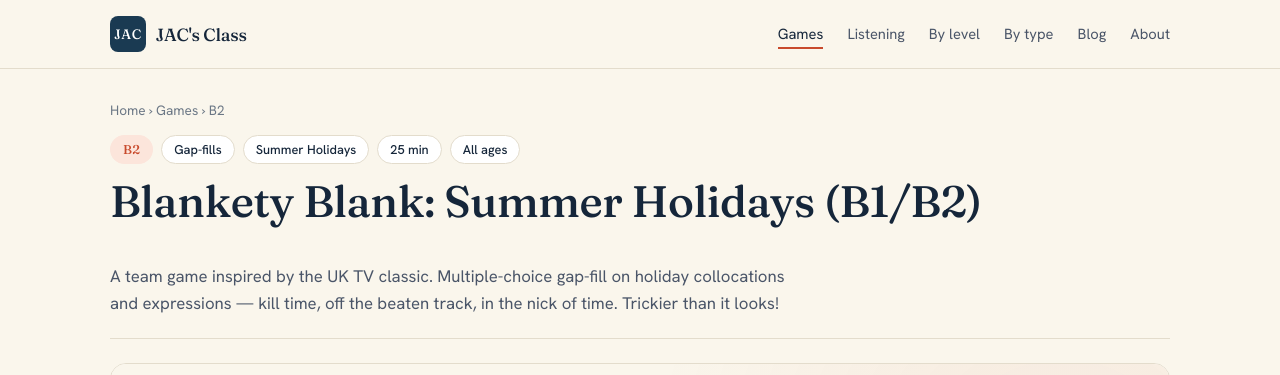
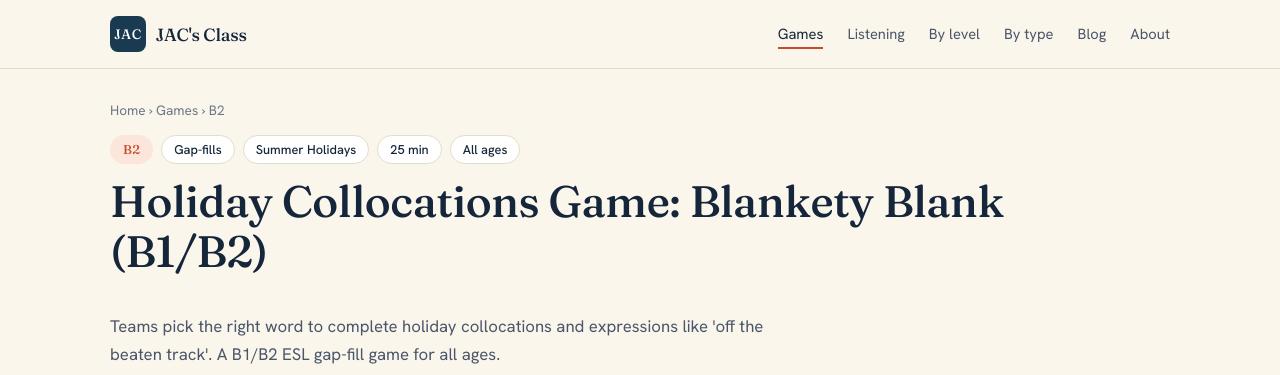
Before and after one commit to cameron2507-png/jaceslclass, an Astro site: page /games/blankety-blank-summer-b1b2 in a window 1280 px wide. Shown: the top 375 px of the page. Built offline with nearby package versions, Linux system fonts and the light colour scheme; Astro itself is replaced by a stand-in of ours.

Commit message:
Improve title and description for SEO: blankety-blank-summer-b1b2.md

```diff
--- a/src/content/games/blankety-blank-summer-b1b2.md
+++ b/src/content/games/blankety-blank-summer-b1b2.md
@@ -1,6 +1,6 @@
 ---
-title: "Blankety Blank: Summer Holidays (B1/B2)"
-description: "A team game inspired by the UK TV classic. Multiple-choice gap-fill on holiday collocations and expressions — kill time, off the beaten track, in the nick of time. Trickier than it looks!"
+title: "Holiday Collocations Game: Blankety Blank (B1/B2)"
+description: "Teams pick the right word to complete holiday collocations and expressions like 'off the beaten track'. A B1/B2 ESL gap-fill game for all ages."
 level: "B2"
 type: "Gap-fills"
 topic: "Summer Holidays"
```
